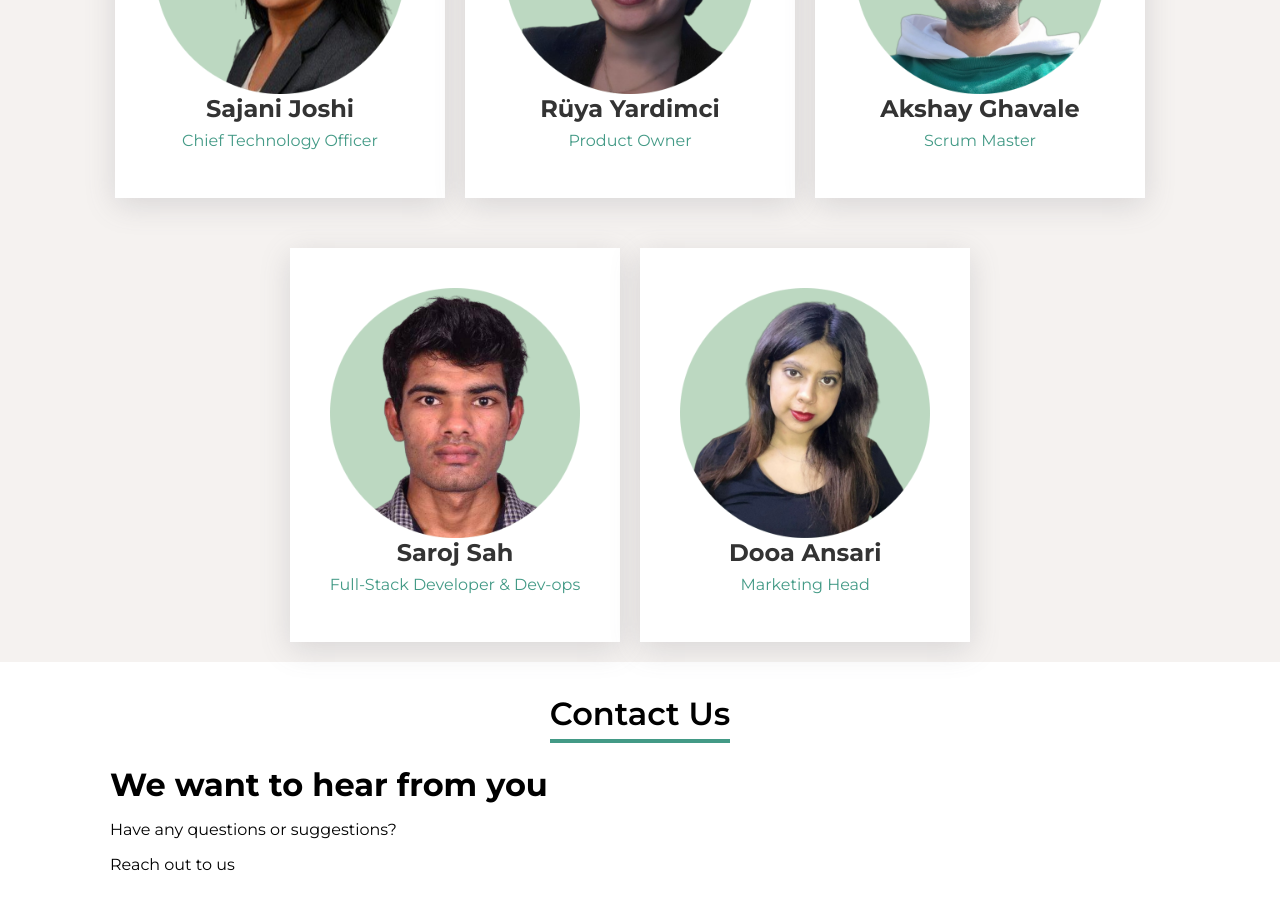
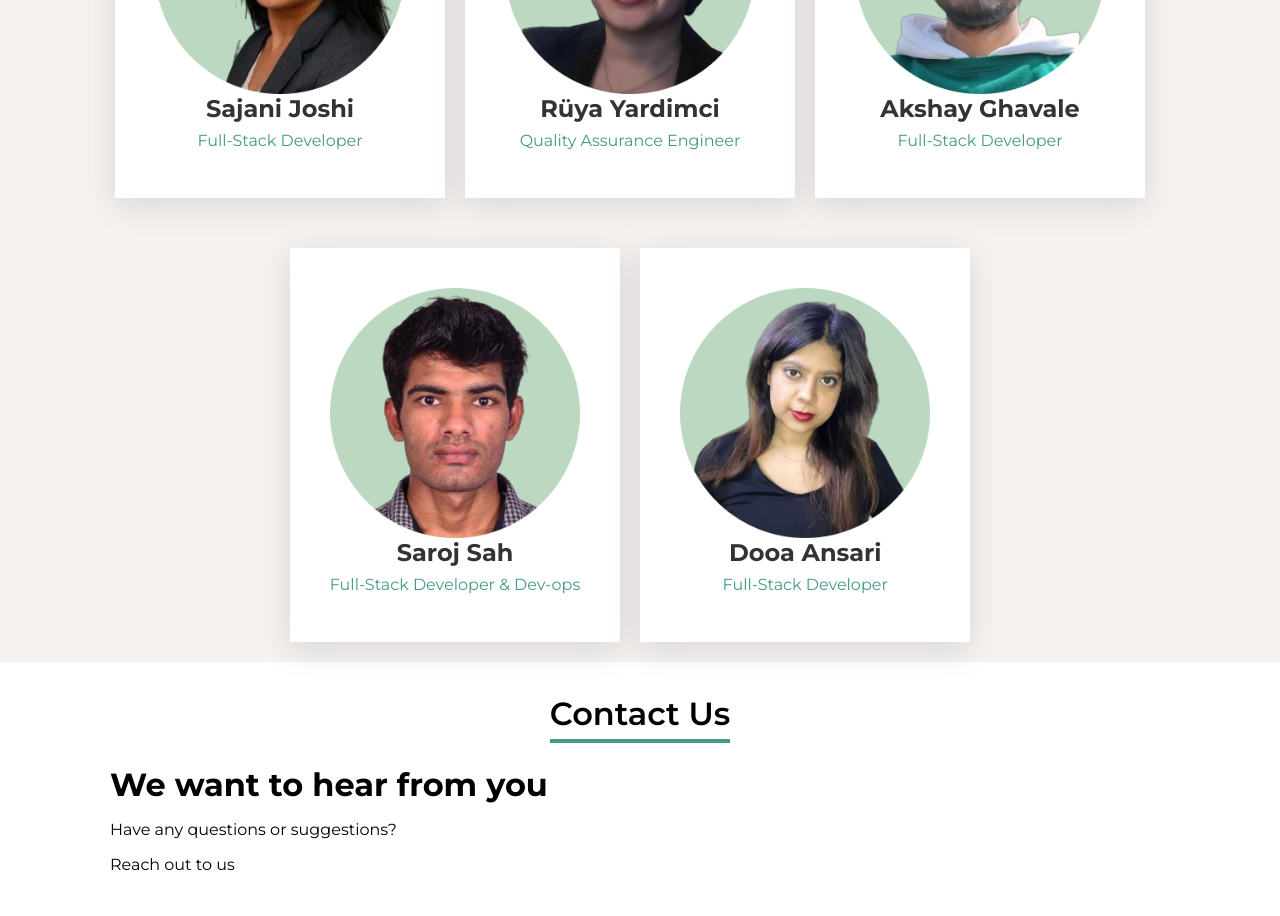
Before and after one commit to saroj2053/web-wizards, a React (Vite) app: page / in a window 1280 px wide. Shown: the part 1160-2076 px from the top of the page. Built offline with nearby package versions, Linux system fonts and the light colour scheme.

Commit message:
Changed roles

```diff
--- a/src/components/TeamInfo/TeamInfo.jsx
+++ b/src/components/TeamInfo/TeamInfo.jsx
@@ -18,7 +18,7 @@ const TeamInfo = () => {
               <img src={profileImageFive} alt="" />
             </div>
             <h2 className={styles.profileName}>Sajani Joshi</h2>
-            <h4 className={styles.profileDesignation}>Chief Technology Officer</h4>
+            <h4 className={styles.profileDesignation}>Full-Stack Developer</h4>
             <div className={styles.overlay__containerContents}>
               <div className={styles.aboutProfile}>
                 <p>
@@ -52,7 +52,7 @@ const TeamInfo = () => {
             </div>
             <h2 className={styles.profileName}>Rüya Yardimci</h2>
             <h4 className={styles.profileDesignation}>
-              Product Owner
+              Quality Assurance Engineer
             </h4>
 
             <div className={styles.overlay__containerContents}>
@@ -86,7 +86,7 @@ const TeamInfo = () => {
               <img src={profileImageThree} alt="" />
             </div>
             <h2 className={styles.profileName}>Akshay Ghavale</h2>
-            <h4 className={styles.profileDesignation}>Scrum Master</h4>
+            <h4 className={styles.profileDesignation}>Full-Stack Developer</h4>
             <div className={styles.overlay__containerContents}>
               <div className={styles.aboutProfile}>
                 <p>
@@ -150,7 +150,7 @@ const TeamInfo = () => {
               <img src={profileImageOne} alt="" />
             </div>
             <h2 className={styles.profileName}>Dooa Ansari</h2>
-            <h4 className={styles.profileDesignation}>Marketing Head</h4>
+            <h4 className={styles.profileDesignation}>Full-Stack Developer</h4>
 
             <div className={styles.overlay__containerContents}>
               <div className={styles.aboutProfile}>
```
